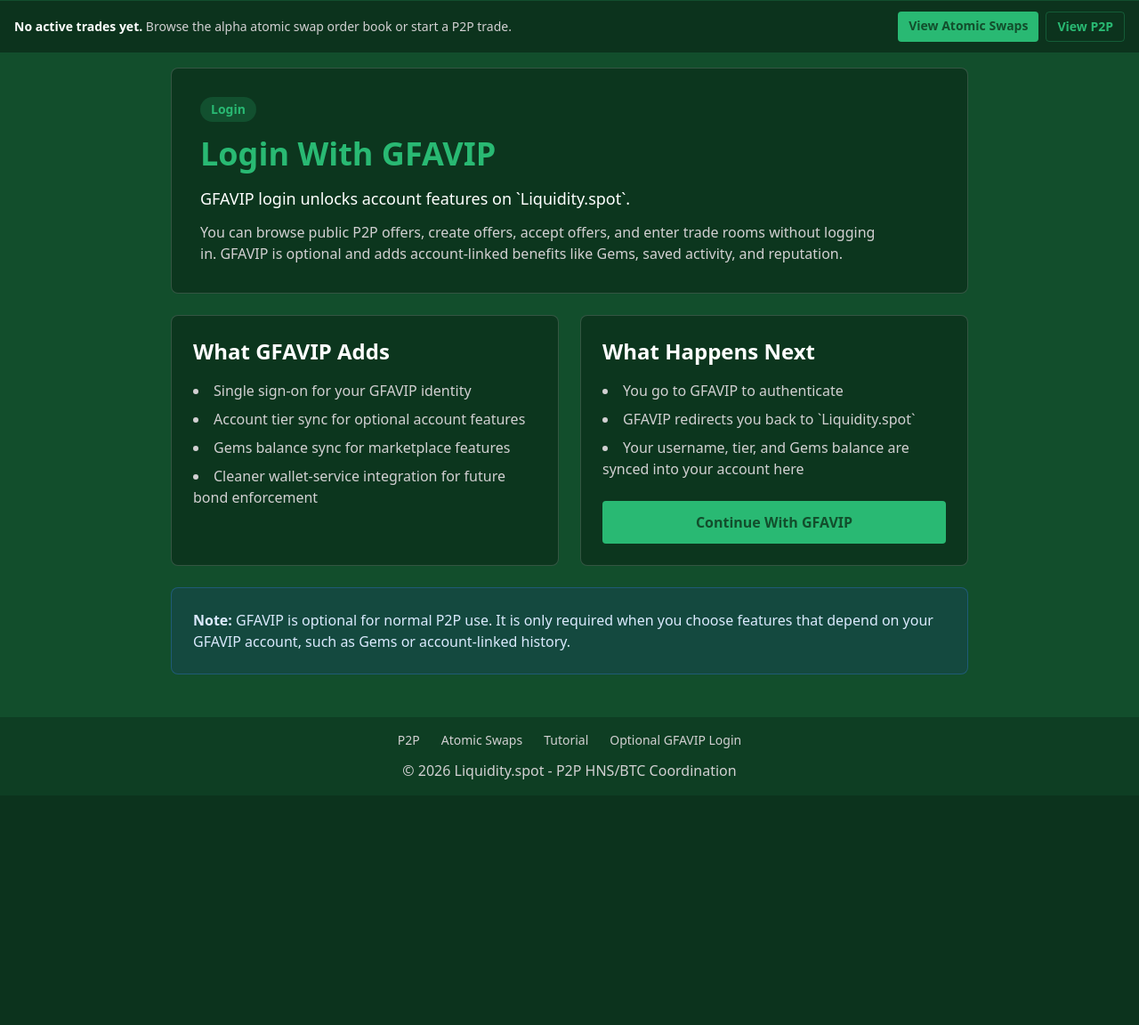
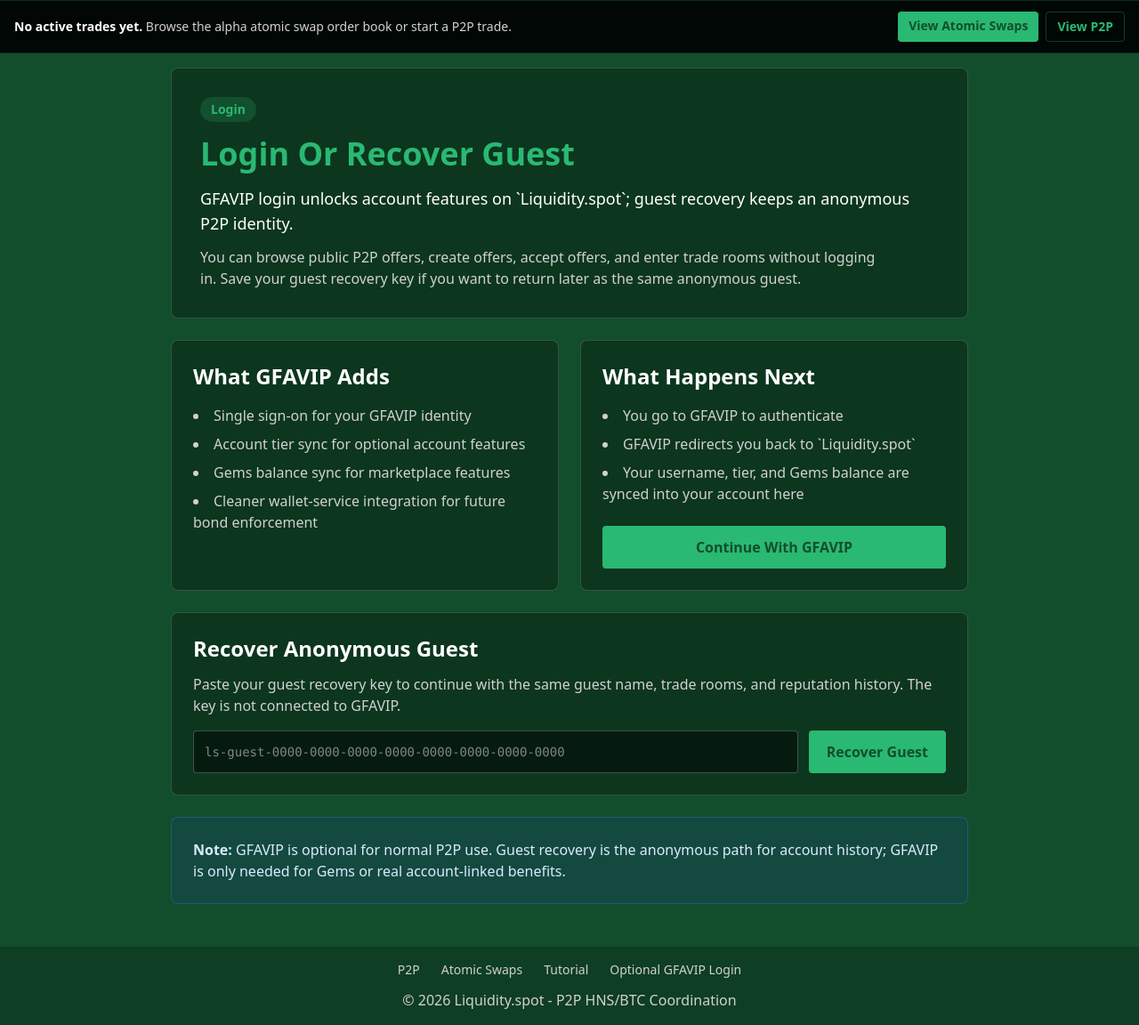
Before and after one commit to shadstoneofficial/liquidity-spot, a Flask app: page /login in a window 1280 px wide. Shown: the part 72-1224 px from the top of the page at 89% size. Before the commit the page ends 948 px from the top, so only its background shows below. Run offline with Flask 3, Linux system fonts and the light colour scheme; some libraries are stand-ins or nearby versions.

Commit message:
Add guest account recovery flow

```diff
--- a/app.py
+++ b/app.py
@@ -42,6 +42,7 @@ def create_app(config_name='default'):
                 'hellobar_items': [],
                 'hellobar_count': 0,
                 'hellobar_primary': None,
+                'guest_recovery_notice': None,
             }
 
         from models import User, Order, Swap, P2PTrade, P2PTradeParticipantState
@@ -56,6 +57,7 @@ def create_app(config_name='default'):
                 'hellobar_items': [],
                 'hellobar_count': 0,
                 'hellobar_primary': None,
+                'guest_recovery_notice': None,
             }
         trades = P2PTrade.query.filter(
             (P2PTrade.creator_id == user_id) | (P2PTrade.counterparty_id == user_id)
@@ -139,6 +141,13 @@ def create_app(config_name='default'):
             })
 
         hellobar_items.sort(key=lambda item: item['priority'])
+        guest_recovery_notice = None
+        if session.get('auth_method') == 'guest':
+            guest_recovery_notice = {
+                'title': f'Save your guest recovery key for {current_user.username}',
+                'detail': 'Use it later to return as this same anonymous P2P identity, even from another browser.',
+                'href': url_for('auth.guest_recovery'),
+            }
 
         return {
             'current_user': current_user,
@@ -147,6 +156,7 @@ def create_app(config_name='default'):
             'hellobar_items': hellobar_items[:3],
             'hellobar_count': len(hellobar_items),
             'hellobar_primary': hellobar_items[0] if hellobar_items else None,
+            'guest_recovery_notice': guest_recovery_notice,
         }
 
     return app
--- a/models.py
+++ b/models.py
@@ -8,6 +8,7 @@ class User(db.Model):
     id = db.Column(db.String(36), primary_key=True)          # UUID str from GFAVIP user_id
     username = db.Column(db.String(80), unique=True)
     email = db.Column(db.String(120), unique=True)
+    guest_recovery_digest = db.Column(db.String(64), unique=True)
     tier = db.Column(db.String(20))                           # free / paid / team
     gems_balance = db.Column(db.Integer, default=0)
     completed_swaps = db.Column(db.Integer, default=0)       # reputation counter
--- a/routes/auth.py
+++ b/routes/auth.py
@@ -3,8 +3,39 @@ from functools import wraps
 import requests
 from models import db, User
 from datetime import datetime
+import hashlib
+import hmac
+import re
+import secrets
 
 auth_bp = Blueprint('auth', __name__)
+GUEST_RECOVERY_TOKEN_PATTERN = re.compile(r'^ls-guest-[0-9a-f]{4}(?:-[0-9a-f]{4}){7}$')
+
+
+def generate_guest_recovery_token():
+    token_hex = secrets.token_hex(16)
+    groups = '-'.join(token_hex[index:index + 4] for index in range(0, len(token_hex), 4))
+    return f'ls-guest-{groups}'
+
+
+def normalize_guest_recovery_token(raw_token):
+    token = re.sub(r'\s+', '', (raw_token or '').strip().lower())
+    return token if GUEST_RECOVERY_TOKEN_PATTERN.fullmatch(token) else None
+
+
+def guest_recovery_digest(raw_token):
+    token = normalize_guest_recovery_token(raw_token)
+    if not token:
+        return None
+    pepper = current_app.config.get('SECRET_KEY') or 'liquidity-spot-dev'
+    return hmac.new(pepper.encode('utf-8'), token.encode('utf-8'), hashlib.sha256).hexdigest()
+
+
+def attach_guest_recovery_token(user):
+    token = generate_guest_recovery_token()
+    user.guest_recovery_digest = guest_recovery_digest(token)
+    session['guest_recovery_token'] = token
+    return token
 
 def login_required(f):
     @wraps(f)
@@ -21,6 +52,60 @@ def login():
         return redirect(url_for('main.dashboard'))
 
     return render_template('login.html')
+
+
+@auth_bp.route('/guest/recovery', methods=['GET', 'POST'])
+def guest_recovery():
+    if request.method == 'POST':
+        token = normalize_guest_recovery_token(request.form.get('guest_recovery_token'))
+        digest = guest_recovery_digest(token)
+        if not digest:
+            flash('Enter a valid guest recovery key.', 'error')
+            return redirect(url_for('auth.login'))
+
+        user = User.query.filter_by(guest_recovery_digest=digest, tier='guest').first()
+        if not user:
+            flash('No guest account matched that recovery key.', 'error')
+            return redirect(url_for('auth.login'))
+
+        session.clear()
+        session['user_id'] = user.id
+        session['username'] = user.username
+        session['tier'] = user.tier
+        session['auth_method'] = 'guest'
+        session['guest_recovery_token'] = token
+        flash(f'Recovered {user.username}. You can keep trading under this anonymous guest identity.', 'success')
+        return redirect(url_for('main.dashboard'))
+
+    if session.get('auth_method') != 'guest' or not session.get('user_id'):
+        flash('Start or recover a guest session first.', 'warning')
+        return redirect(url_for('auth.login'))
+
+    user = User.query.get(session['user_id'])
+    if not user or user.tier != 'guest':
+        flash('Guest recovery keys are only available for guest accounts.', 'warning')
+        return redirect(url_for('main.dashboard'))
+
+    token = session.get('guest_recovery_token')
+    if not user.guest_recovery_digest or not guest_recovery_digest(token) == user.guest_recovery_digest:
+        token = attach_guest_recovery_token(user)
+        db.session.commit()
+
+    return render_template('guest_recovery.html', token=token, user=user)
+
+
+@auth_bp.route('/guest/recovery/rotate', methods=['POST'])
+@login_required
+def rotate_guest_recovery():
+    if session.get('auth_method') != 'guest':
+        flash('Only guest accounts use guest recovery keys.', 'warning')
+        return redirect(url_for('main.dashboard'))
+
+    user = User.query.get_or_404(session['user_id'])
+    token = attach_guest_recovery_token(user)
+    db.session.commit()
+    flash('Guest recovery key rotated. The old key no longer works.', 'success')
+    return render_template('guest_recovery.html', token=token, user=user)
 
 
 @auth_bp.route('/login/gfavip')
--- a/run.py
+++ b/run.py
@@ -22,6 +22,7 @@ def ensure_user_schema():
         'stale_cancellations': "INTEGER DEFAULT 0",
         'stale_no_shows': "INTEGER DEFAULT 0",
         'disputed_swaps': "INTEGER DEFAULT 0",
+        'guest_recovery_digest': "VARCHAR(64)",
         'notify_email': "BOOLEAN DEFAULT FALSE",
         'notify_telegram': "BOOLEAN DEFAULT FALSE",
         'notify_wallet': "BOOLEAN DEFAULT TRUE",
--- a/templates/base.html
+++ b/templates/base.html
@@ -95,6 +95,7 @@
                             <a href="{{ url_for('main.activity') }}" class="block rounded px-3 py-2 hover:bg-white/5 hover:text-gfa-light">Activity</a>
                             <a href="{{ url_for('main.dashboard') }}" class="block rounded px-3 py-2 hover:bg-white/5 hover:text-gfa-light">Dashboard</a>
                             {% if session.get('auth_method') == 'guest' %}
+                                <a href="{{ url_for('auth.guest_recovery') }}" class="block rounded px-3 py-2 hover:bg-white/5 hover:text-gfa-light">Guest Recovery Key</a>
                                 <a href="{{ url_for('auth.login') }}" class="block rounded px-3 py-2 text-gfa-light hover:bg-white/5 hover:text-white">Connect GFAVIP for Gems</a>
                             {% endif %}
                             {% if session.get('tier') == 'team' %}
@@ -125,6 +126,7 @@
                     <a href="{{ url_for('main.profile') }}" class="hover:text-gfa-light">Profile</a>
                     <a href="{{ url_for('main.activity') }}" class="hover:text-gfa-light">Activity</a>
                     {% if session.get('auth_method') == 'guest' %}
+                        <a href="{{ url_for('auth.guest_recovery') }}" class="hover:text-gfa-light">Guest Recovery Key</a>
                         <a href="{{ url_for('auth.login') }}" class="hover:text-gfa-light">Connect GFAVIP for Gems</a>
                     {% endif %}
                 {% endif %}
@@ -150,8 +152,22 @@
         });
     </script>
 
-    <section class="border-y border-gfa-light/20 bg-black/35">
-        <div class="container mx-auto px-4 py-3">
+    <section class="sticky top-0 z-40 border-y border-gfa-light/20 bg-black/90 backdrop-blur">
+        <div class="container mx-auto space-y-3 px-4 py-3">
+            {% if guest_recovery_notice %}
+                <div class="flex flex-col gap-3 rounded border border-gfa-light/30 bg-gfa-light/10 p-3 sm:flex-row sm:items-center sm:justify-between">
+                    <div class="min-w-0">
+                        <p class="text-xs font-bold uppercase tracking-wide text-gfa-light">Anonymous guest account</p>
+                        <p class="text-sm text-white">
+                            <span class="font-bold">{{ guest_recovery_notice.title }}</span>
+                            <span class="text-gfa-grey">- {{ guest_recovery_notice.detail }}</span>
+                        </p>
+                    </div>
+                    <a href="{{ guest_recovery_notice.href }}" class="shrink-0 rounded bg-gfa-light px-3 py-1.5 text-center text-sm font-bold text-gfa-dark hover:bg-white transition">
+                        Show Recovery Key
+                    </a>
+                </div>
+            {% endif %}
             {% if hellobar_items %}
                 <div class="flex flex-col lg:flex-row lg:items-center lg:justify-between gap-3">
                     <div class="min-w-0">
@@ -178,7 +194,7 @@
                         </a>
                     </div>
                 </div>
-            {% else %}
+            {% elif not guest_recovery_notice %}
                 <div class="flex flex-col sm:flex-row sm:items-center sm:justify-between gap-3">
                     <p class="text-sm text-gfa-grey">
                         <strong class="text-white">No active trades yet.</strong>
@@ -221,6 +237,7 @@
                     <a href="{{ url_for('main.profile') }}" class="hover:text-gfa-light">Profile</a>
                     <a href="{{ url_for('main.activity') }}" class="hover:text-gfa-light">Activity</a>
                     {% if session.get('auth_method') == 'guest' %}
+                        <a href="{{ url_for('auth.guest_recovery') }}" class="hover:text-gfa-light">Guest Recovery Key</a>
                         <a href="{{ url_for('auth.login') }}" class="hover:text-gfa-light">Connect GFAVIP for Gems</a>
                     {% endif %}
                 {% endif %}
--- a/templates/login.html
+++ b/templates/login.html
@@ -8,12 +8,12 @@
         <div class="inline-flex items-center gap-2 bg-gfa-light/20 text-gfa-light text-sm font-bold px-3 py-1 rounded-full mb-4">
             Login
         </div>
-        <h1 class="text-4xl font-bold text-gfa-light mb-4">Login With GFAVIP</h1>
+        <h1 class="text-4xl font-bold text-gfa-light mb-4">Login Or Recover Guest</h1>
         <p class="text-lg text-white mb-3">
-            GFAVIP login unlocks account features on `Liquidity.spot`.
+            GFAVIP login unlocks account features on `Liquidity.spot`; guest recovery keeps an anonymous P2P identity.
         </p>
         <p class="text-gfa-grey max-w-3xl">
-            You can browse public P2P offers, create offers, accept offers, and enter trade rooms without logging in. GFAVIP is optional and adds account-linked benefits like Gems, saved activity, and reputation.
+            You can browse public P2P offers, create offers, accept offers, and enter trade rooms without logging in. Save your guest recovery key if you want to return later as the same anonymous guest.
         </p>
     </div>
 
@@ -41,9 +41,36 @@
         </div>
     </div>
 
+    <div class="bg-black/30 p-6 rounded-lg border border-gfa-grey/20">
+        <h2 class="text-2xl font-bold text-white mb-3">Recover Anonymous Guest</h2>
+        <p class="text-gfa-grey mb-4">
+            Paste your guest recovery key to continue with the same guest name, trade rooms, and reputation history. The key is not connected to GFAVIP.
+        </p>
+        <form method="POST" action="{{ url_for('auth.guest_recovery') }}" class="grid gap-3 md:grid-cols-[1fr_auto]">
+            <input
+                type="text"
+                name="guest_recovery_token"
+                autocomplete="off"
+                spellcheck="false"
+                placeholder="ls-guest-0000-0000-0000-0000-0000-0000-0000-0000"
+                class="w-full rounded border border-gfa-grey/30 bg-black/50 px-3 py-3 font-mono text-sm text-white placeholder:text-gfa-grey/60 focus:border-gfa-light focus:outline-none"
+                required
+            >
+            <button type="submit" class="rounded bg-gfa-light px-5 py-3 font-bold text-gfa-dark hover:bg-white transition">
+                Recover Guest
+            </button>
+        </form>
+        {% if session.get('auth_method') == 'guest' %}
+            <p class="mt-4 text-sm text-gfa-grey">
+                Current guest: <span class="text-white">{{ session.get('username') }}</span>.
+                <a href="{{ url_for('auth.guest_recovery') }}" class="text-gfa-light hover:text-white">Show recovery key</a>
+            </p>
+        {% endif %}
+    </div>
+
     <div class="bg-blue-900/20 border border-blue-500/30 rounded-lg p-6 text-blue-100">
         <p>
-            <strong>Note:</strong> GFAVIP is optional for normal P2P use. It is only required when you choose features that depend on your GFAVIP account, such as Gems or account-linked history.
+            <strong>Note:</strong> GFAVIP is optional for normal P2P use. Guest recovery is the anonymous path for account history; GFAVIP is only needed for Gems or real account-linked benefits.
         </p>
     </div>
 </div>
```
Also changed, not shown: routes/main.py (+203 -8 lines), templates/guest_recovery.html (added, +42 -0 lines).
